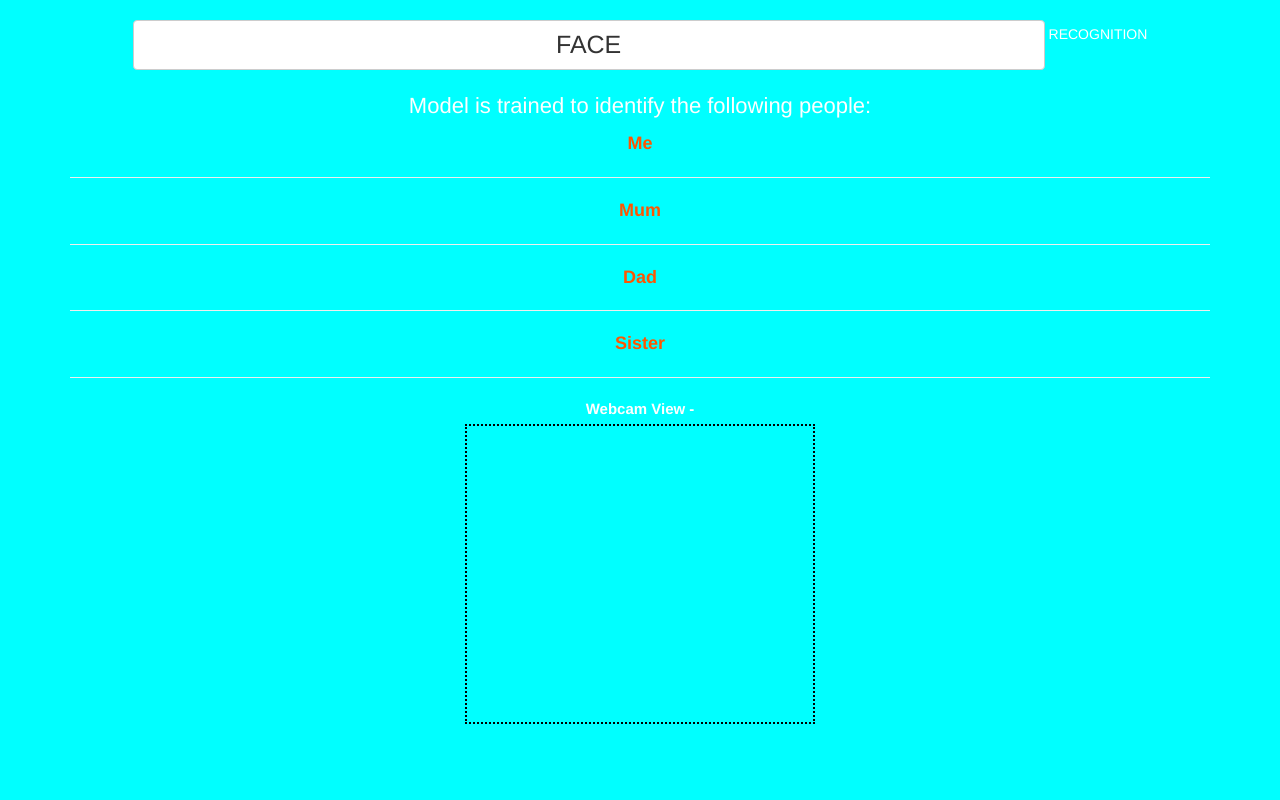
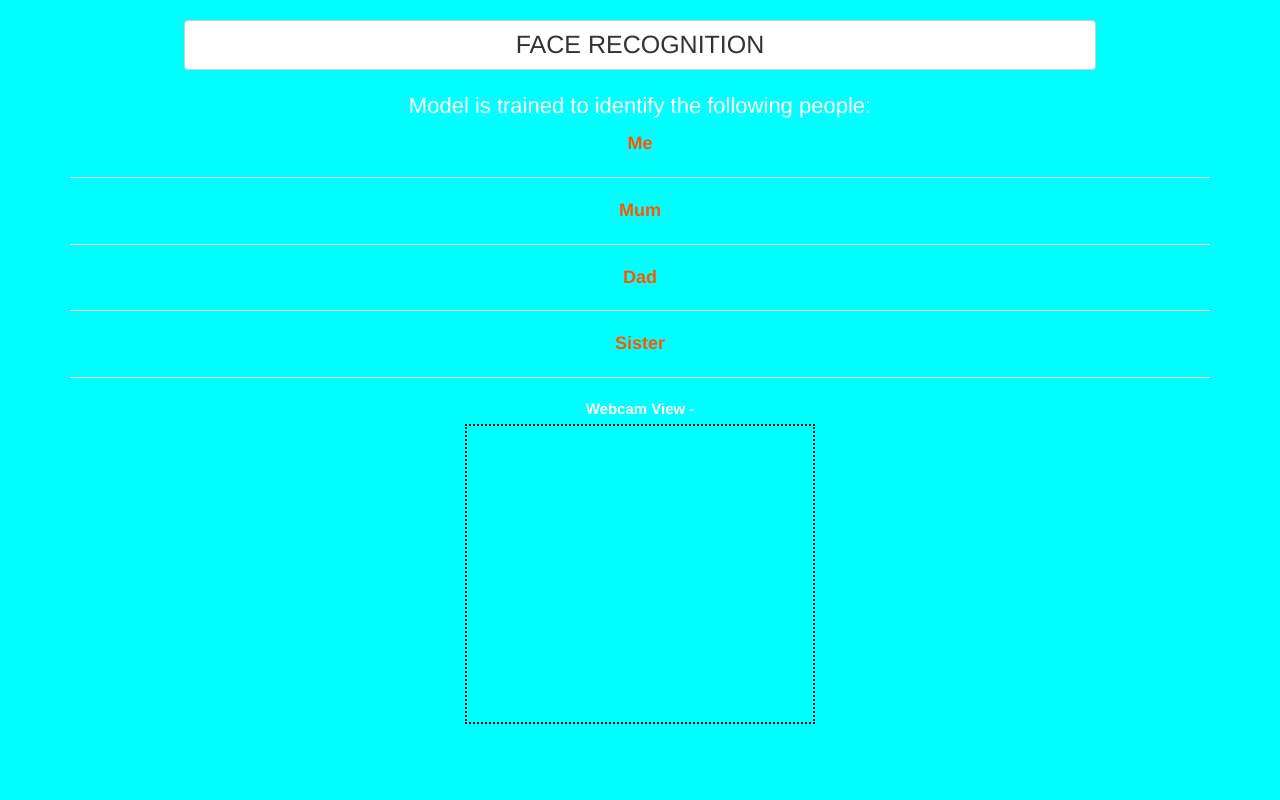
Before and after one commit to PatrickCodeing/111Project, a plain HTML site: page index.html in a window 1280 px wide. Shown: the top 800 px of the page. Drawn offline with nearby package versions, Linux system fonts and the light colour scheme.

Commit message:
Add files via upload

```diff
--- a/index.html
+++ b/index.html
@@ -7,16 +7,16 @@
     <script src="https://maxcdn.bootstrapcdn.com/bootstrap/3.4.0/js/bootstrap.min.js"></script>
 
     <script src="https://cdnjs.cloudflare.com/ajax/libs/webcamjs/1.0.26/webcam.js"></script>
-
+    <script src="main.js"></script>
    <link rel="stylesheet" href="style.css">
-
+   <script src="https://unpkg.com/ml5@0.4.3/dist/ml5.min.js"></script>
   </head>
 
   <body>
   <div class="container">
 
     <center>
-      <h3 class="btn btn-default heading">FACE</h3> RECOGNITION</h3>
+      <h3 class="btn btn-default heading">FACE RECOGNITION</h3>
       <br><br>
 
       <p style="font-size: 22px;">Model is trained to identify the following people: </p>
```
